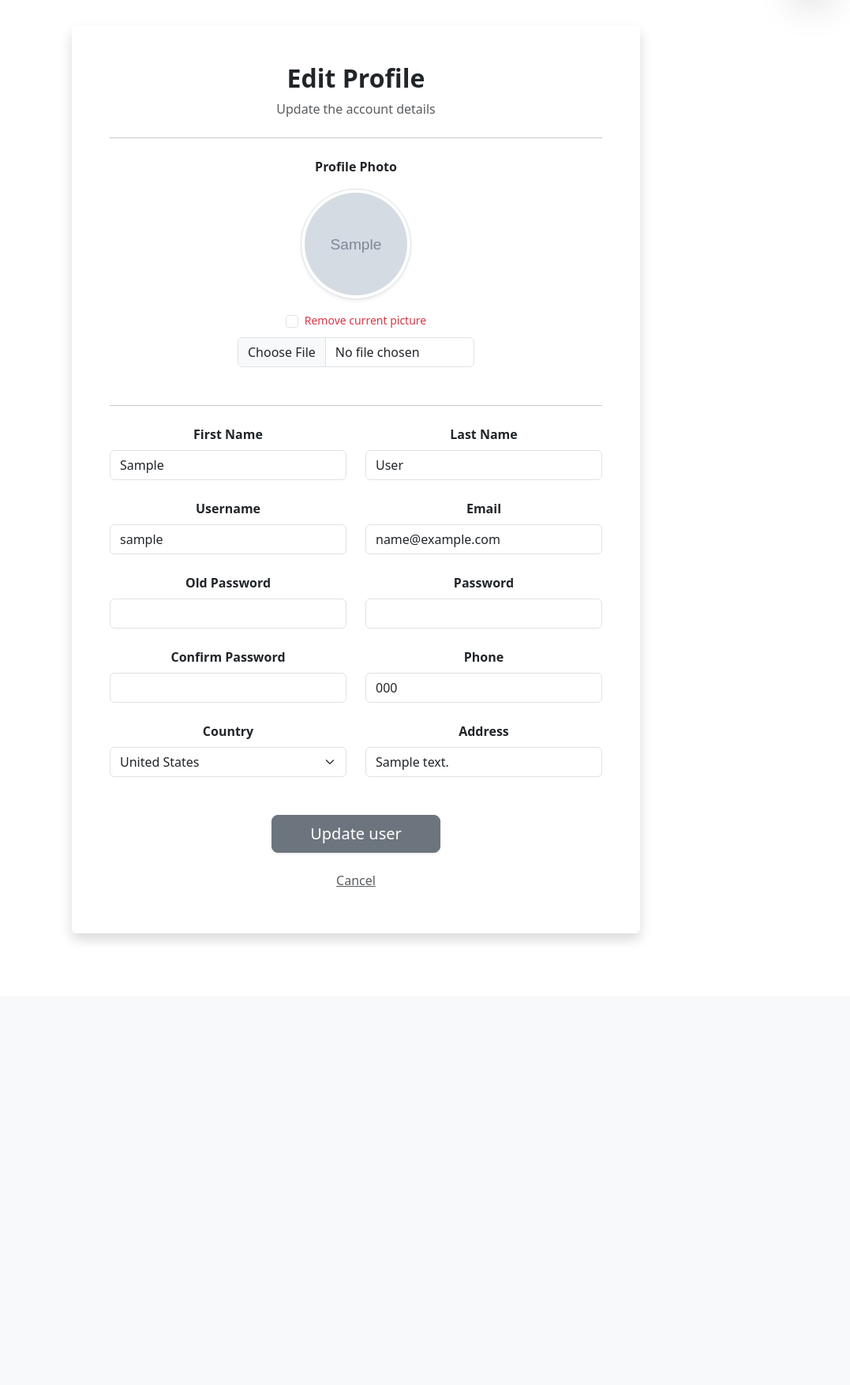
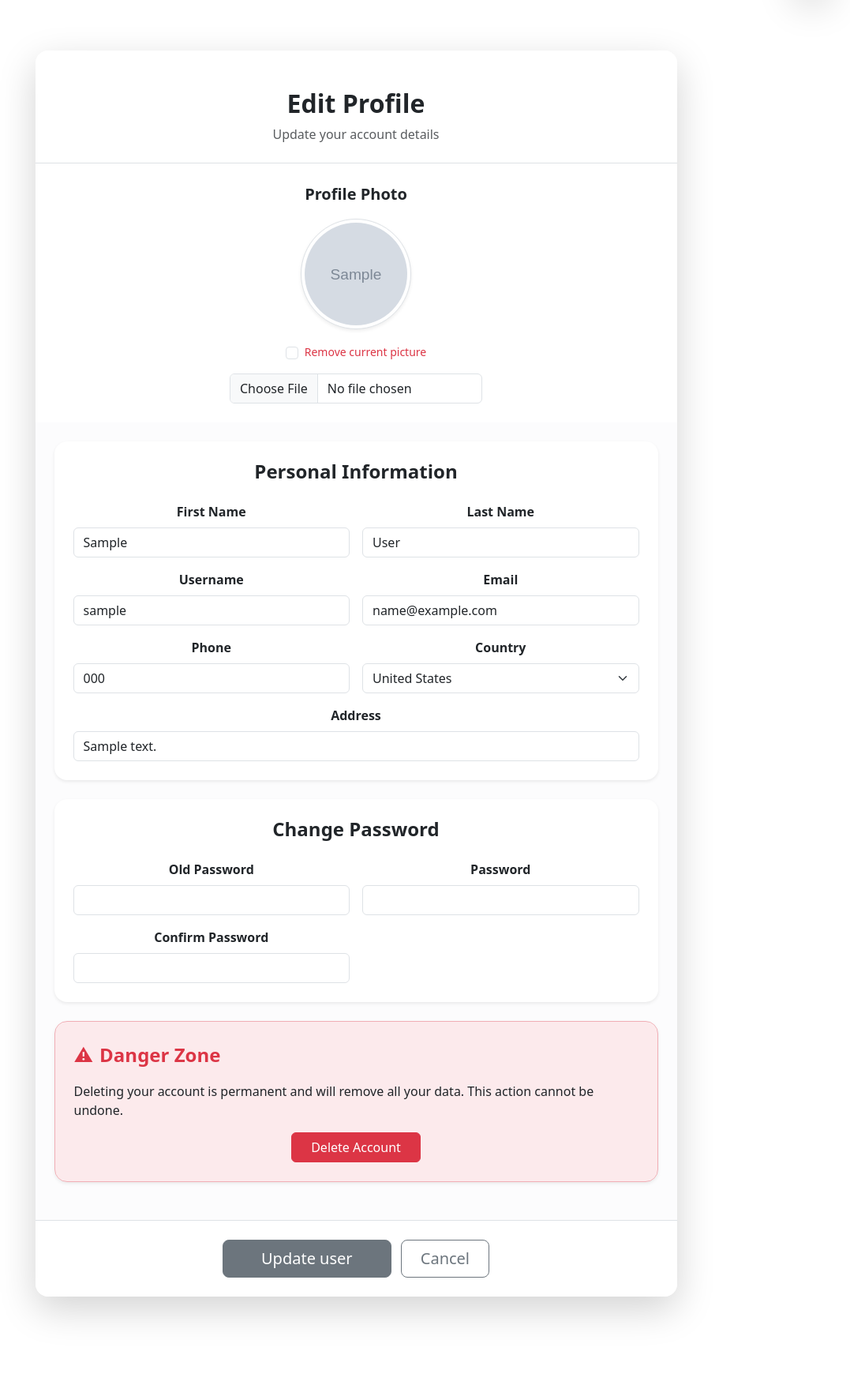
Before and after one commit to horialex/raffle-cs50, a Flask app: page /update/1 in a window 1280 px wide. Shown: the part 68-1822 px from the top of the page at 79% size, without its empty margins (189-1266 px from the left). Before the commit the page ends 1259 px from the top, so only its background shows below. Run offline with Flask 3, Linux system fonts and the light colour scheme; the visitor is signed in with stand-in values (Sample User, id 1); tables that the repository leaves empty hold one stand-in row (values such as "Sample post"); grey boxes marked "Sample" are stand-in pictures; parts of the project's set-up code (start-up, migrations or seed data) failed here and were passed over; some libraries are stand-ins or nearby versions.

Commit message:
[delete_user_self] Created delete self account feature

```diff
--- a/api/app.py
+++ b/api/app.py
@@ -11,7 +11,9 @@ from models.user_model import User
 from db import db
 from users import users_bp
 from auth import auth_bp
-from utils.helpers import login_required, usd
+from utils.helpers import login_required
+from flask_wtf.csrf import CSRFProtect
+
 
 # ----------------------------
 # Config
@@ -28,6 +30,7 @@ app = Flask(
 )
 
 app.config["SECRET_KEY"] = os.getenv("APP_SECRET")
+csrf = CSRFProtect(app)
 
 # ----------------------------
 # SQLAlchemy setup + Migrations
@@ -54,12 +57,11 @@ app.config["MAX_CONTENT_LENGTH"] = MAX_FILE_UPLOAD_SIZE
 os.makedirs(UPLOAD_FOLDER, exist_ok=True)
 os.makedirs(PROFILE_PICS_FOLDER, exist_ok=True)
 
-# Custom Jinja filter
-app.jinja_env.filters["usd"] = usd
 
 # Flask-Session config
 app.config["SESSION_PERMANENT"] = False
 app.config["SESSION_TYPE"] = "filesystem"
+
 Session(app)
 
 # ----------------------------
--- a/api/forms/user_form.py
+++ b/api/forms/user_form.py
@@ -42,3 +42,13 @@ class UserForm(FlaskForm):
 
 class UserSelfUpdateForm(UserForm):
     old_password = PasswordField("Old Password", validators=[Optional()])
+
+
+class DeleteAccountForm(FlaskForm):
+    confirm_text = StringField("Type DELETE to confirm", validators=[DataRequired()])
+    password = PasswordField("Current password", validators=[DataRequired()])
+    submit = SubmitField("Delete Account")
+
+    def validate_confirm_text(self, field):
+        if field.data != "DELETE":
+            raise ValidationError("Please type DELETE to confirm.")
--- a/static/js/script.js
+++ b/static/js/script.js
@@ -1,13 +1,13 @@
 document.addEventListener('DOMContentLoaded', function () {
 
     // Hide flash messages
-    // setTimeout(function () {
-    //     let alerts = document.querySelectorAll(".alert");
-    //     alerts.forEach(function (alert) {
-    //         let bsAlert = new bootstrap.Alert(alert);
-    //         bsAlert.close();
-    //     });
-    // }, 2000); // 2000 ms = 2 seconds
+    setTimeout(function () {
+        let alerts = document.querySelectorAll(".alert");
+        alerts.forEach(function (alert) {
+            let bsAlert = new bootstrap.Alert(alert);
+            bsAlert.close();
+        });
+    }, 2500); // 2500 ms = 2.5 seconds
 
     const deleteModal = document.getElementById('deleteUserModal');
 
@@ -18,7 +18,7 @@ document.addEventListener('DOMContentLoaded', function () {
         const username = button.getAttribute('data-username');
 
         const form = document.getElementById('deleteUserForm');
-        form.action = `/delete/${userId}`;
+        form.action = `/users/delete/${userId}`;
 
         document.getElementById('modalUsername').textContent = username;
     });
--- a/templates/_navbar.html
+++ b/templates/_navbar.html
@@ -54,6 +54,11 @@
                     </a>
 
                     <ul class="dropdown-menu dropdown-menu-end" aria-labelledby="userDropdown">
+                        <li>
+                            <p class="dropdown-item">
+                                <strong>{{current_user.first_name}} {{current_user.last_name}}</strong>
+                            </p>
+                        </li>
                         <li><a class="dropdown-item"
                                 href="{{ url_for('users_bp.update', id=current_user.id, next=url_for('home')) }}">
                                 Profile preferences
--- a/templates/update_user.html
+++ b/templates/update_user.html
@@ -1,107 +1,199 @@
-{% extends "layout.html" %} {% block title %}Edit User{% endblock %} {% block
-main %}
-<div class="container py-3">
+{% extends "layout.html" %}
+{% block title %}Edit User{% endblock %}
+
+{% block main %}
+<div class="container py-4 py-md-5">
   <div class="row justify-content-center">
-    <div class="col-12 col-lg-9 col-xl-8">
-      <div class="card shadow border-0">
-        <div class="card-body p-4 p-md-5">
-          <div class="text-center mb-4">
-            <h2 class="fw-bold">Edit Profile</h2>
-            <p class="text-muted">Update the account details</p>
-          </div>
-          <hr class="my-4 opacity-25" />
+    <div class="col-12 col-lg-10 col-xl-9">
+      <div class="card border-0 shadow-lg rounded-4 overflow-hidden">
+        <div class="card-body p-0">
+
           <form method="post" action="{{ url_for('users_bp.update', id=user.id) }}" enctype="multipart/form-data">
             {{ form.hidden_tag() }}
             {% set has_old_password = form.old_password is defined %}
             <input type="hidden" name="next" value="{{ next }}" />
 
-            <div class="row mb-5 justify-content-center">
-              <div class="col-md-6 text-center">
-                <label class="form-label d-block fw-bold mb-3">Profile Photo</label>
+            <!-- Header -->
+            <div class="px-4 px-md-5 pt-5 pb-4 text-center bg-white">
+              <h2 class="fw-bold mb-2">Edit Profile</h2>
+              <p class="text-muted mb-0">Update your account details</p>
+            </div>
+
+            <!-- Profile photo -->
+            <div class="px-4 px-md-5 py-4 bg-white border-top">
+              <div class="text-center">
+                <label class="form-label d-block fw-semibold fs-5 mb-3">Profile Photo</label>
+
                 {% if user.profile_picture %}
                 <img src="{{ url_for('static', filename='uploads/images/' + user.profile_picture) }}"
-                  alt="Profile Picture" class="rounded-circle img-thumbnail mb-3 shadow-sm"
-                  style="width: 140px; height: 140px; object-fit: cover" />
+                  alt="Profile Picture" class="rounded-circle img-thumbnail shadow-sm mb-3"
+                  style="width: 140px; height: 140px; object-fit: cover;" />
 
-                <div class="form-check d-flex justify-content-center mb-2">
+                <div class="form-check d-flex justify-content-center align-items-center mb-3">
                   <input class="form-check-input me-2" type="checkbox" name="remove_picture" id="remove_picture" />
-                  <label class="form-check-label small text-danger" for="remove_picture">
+                  <label class="form-check-label text-danger small" for="remove_picture">
                     Remove current picture
                   </label>
                 </div>
-                {% endif %} {{ form.profile_picture(class="form-control") }}
+                {% endif %}
+
+                <div class="mx-auto" style="max-width: 320px;">
+                  {{ form.profile_picture(class="form-control") }}
+                </div>
               </div>
             </div>
 
-            <hr class="my-4 opacity-25" />
+            <!-- Main content area -->
+            <div class="bg-light-subtle px-3 px-md-4 py-4">
 
-            <div class="row g-4">
+              <!-- Personal information -->
+              <div class="card border-0 shadow-sm rounded-4 mb-4">
+                <div class="card-body p-4">
+                  <h4 class="fw-semibold mb-4">Personal Information</h4>
+
+                  <div class="row g-3">
                     <div class="col-12 col-md-6">
-                {{ form.first_name.label(class="form-label fw-semibold") }} {{
-                form.first_name(class="form-control")
-                }}
-              </div>
-              <div class="col-12 col-md-6">
-                {{ form.last_name.label(class="form-label fw-semibold") }} {{
-                form.last_name(class="form-control") }}
+                      {{ form.first_name.label(class="form-label fw-semibold") }}
+                      {{ form.first_name(class="form-control") }}
                     </div>
 
                     <div class="col-12 col-md-6">
-                {{ form.username.label(class="form-label fw-semibold") }} {{
-                form.username(class="form-control") }}
-              </div>
-              <div class="col-12 col-md-6">
-                {{ form.email.label(class="form-label fw-semibold") }} {{
-                form.email(class="form-control") }}
+                      {{ form.last_name.label(class="form-label fw-semibold") }}
+                      {{ form.last_name(class="form-control") }}
                     </div>
 
+                    <div class="col-12 col-md-6">
+                      {{ form.username.label(class="form-label fw-semibold") }}
+                      {{ form.username(class="form-control") }}
+                    </div>
+
+                    <div class="col-12 col-md-6">
+                      {{ form.email.label(class="form-label fw-semibold") }}
+                      {{ form.email(class="form-control") }}
+                    </div>
+
+                    <div class="col-12 col-md-6">
+                      {{ form.phone.label(class="form-label fw-semibold") }}
+                      {{ form.phone(class="form-control") }}
+                    </div>
+
+                    <div class="col-12 col-md-6">
+                      {{ form.country.label(class="form-label fw-semibold") }}
+                      {{ form.country(class="form-select") }}
+                    </div>
+
+                    <div class="col-12">
+                      {{ form.address.label(class="form-label fw-semibold") }}
+                      {{ form.address(class="form-control") }}
+                    </div>
+                  </div>
+                </div>
+              </div>
+
+              <!-- Change password -->
+              <div class="card border-0 shadow-sm rounded-4 mb-4">
+                <div class="card-body p-4">
+                  <h4 class="fw-semibold mb-4">Change Password</h4>
+
+                  <div class="row g-3">
                     {% if has_old_password %}
                     <div class="col-12 col-md-6">
                       {{ form.old_password.label(class="form-label fw-semibold") }}
                       {{ form.old_password(class="form-control") }}
                       {% for error in form.old_password.errors %}
-                <div class="text-danger">{{ error }}</div>
+                      <div class="text-danger small mt-1">{{ error }}</div>
                       {% endfor %}
                     </div>
                     {% endif %}
 
                     <div class="col-12 col-md-6">
-                {{ form.password.label(class="form-label fw-semibold") }} {{
-                form.password(class="form-control")
-                }}
-              </div>
-              <div class="col-12 col-md-6">
-                {{ form.confirm_password.label(class="form-label fw-semibold")
-                }} {{ form.confirm_password(class="form-control") }}
+                      {{ form.password.label(class="form-label fw-semibold") }}
+                      {{ form.password(class="form-control") }}
                     </div>
 
                     <div class="col-12 col-md-6">
-                {{ form.phone.label(class="form-label fw-semibold") }} {{
-                form.phone(class="form-control") }}
-              </div>
-              <div class="col-12 col-md-6">
-                {{ form.country.label(class="form-label fw-semibold") }} {{
-                form.country(class="form-select") }}
-              </div>
-
-              <div class="{{ 'col-12 col-md-6' if has_old_password else 'col-12' }}">
-                {{ form.address.label(class="form-label fw-semibold") }} {{
-                form.address(class="form-control") }}
-              </div>
-
-              <div class="col-12 mt-5 text-center">
-                {{ form.submit(class="btn btn-secondary btn-lg px-5 shadow-sm")}}
-                <div class="mt-3">
-                  <!-- <a href="{{ url_for('users_bp.get_users') }}"
-                                        class="btn btn-link text-muted">Cancel</a> -->
-                  <a href="{{ next }}" class="btn btn-link text-muted">Cancel</a>
+                      {{ form.confirm_password.label(class="form-label fw-semibold") }}
+                      {{ form.confirm_password(class="form-control") }}
                     </div>
                   </div>
                 </div>
+              </div>
+
+              <!-- Danger zone - self delete -->
+              {% if current_user.id == user.id %}
+              <div class="card border-danger-subtle shadow-sm rounded-4 mb-4">
+                <div class="card-body p-4 bg-danger bg-opacity-10 rounded-4">
+                  <div class="d-flex align-items-center mb-3">
+                    <span class="fs-4 text-danger me-2">⚠</span>
+                    <h4 class="fw-bold text-danger mb-0">Danger Zone</h4>
+                  </div>
+
+                  <p class="mb-3 text-dark text-start">
+                    Deleting your account is permanent and will remove all your data.
+                    This action cannot be undone.
+                  </p>
+
+                  <button type="button" class="btn btn-danger px-4" data-bs-toggle="modal"
+                    data-bs-target="#deleteAccountModal">
+                    Delete Account
+                  </button>
+                </div>
+              </div>
+              {% endif %}
+
+            </div>
+
+            <!-- Footer actions -->
+            <div class="px-4 px-md-5 py-4 bg-white border-top text-center">
+              {{ form.submit(class="btn btn-secondary btn-lg px-5 me-2") }}
+              <a href="{{ next }}" class="btn btn-outline-secondary btn-lg px-4">Cancel</a>
+            </div>
+
           </form>
         </div>
       </div>
     </div>
   </div>
 </div>
+
+
+<!-- Delete self account modal -->
+{% if current_user.id == user.id %}
+<div class="modal fade" id="deleteAccountModal" tabindex="-1" aria-labelledby="deleteAccountModalLabel"
+  aria-hidden="true">
+  <div class="modal-dialog modal-dialog-centered">
+    <div class="modal-content rounded-4 border-0 shadow">
+
+      <form method="post" action="{{ url_for('users_bp.delete_account') }}">
+        <input type="hidden" name="csrf_token" value="{{ csrf_token() }}">
+
+        <div class="modal-header border-0 pb-0">
+          <h5 class="modal-title text-danger fw-bold" id="deleteAccountModalLabel">Delete Account</h5>
+          <button type="button" class="btn-close" data-bs-dismiss="modal" aria-label="Close"></button>
+        </div>
+
+        <div class="modal-body pt-2">
+          <p class="mb-3">
+            This action is permanent. Your profile and account data will be removed.
+          </p>
+
+          <p class="small text-muted mb-2">Type <strong>DELETE</strong> to confirm:</p>
+          <input type="text" class="form-control mb-3" name="confirm_text" id="confirm_text" placeholder="DELETE"
+            required>
+
+          <p class="small text-muted mb-2">Enter your password:</p>
+          <input type="password" class="form-control" name="password" id="password" placeholder="Password" required>
+        </div>
+
+        <div class="modal-footer border-0">
+          <button type="button" class="btn btn-outline-secondary" data-bs-dismiss="modal">Cancel</button>
+          <button type="submit" class="btn btn-danger">Delete Account</button>
+        </div>
+      </form>
+
+    </div>
+  </div>
+</div>
+{% endif %}
+
 {% endblock %}
--- a/templates/users.html
+++ b/templates/users.html
@@ -94,6 +94,8 @@ Home
                 </button>
 
                 <form id="deleteUserForm" method="POST">
+                    <input type="hidden" name="csrf_token" value="{{ csrf_token() }}">
+
                     <button type="submit" class="btn btn-danger">
                         Confirm delete
                     </button>
```
Also changed, not shown: api/users.py (+56 -6 lines). Lines whose indentation alone changed are shown as unchanged.
